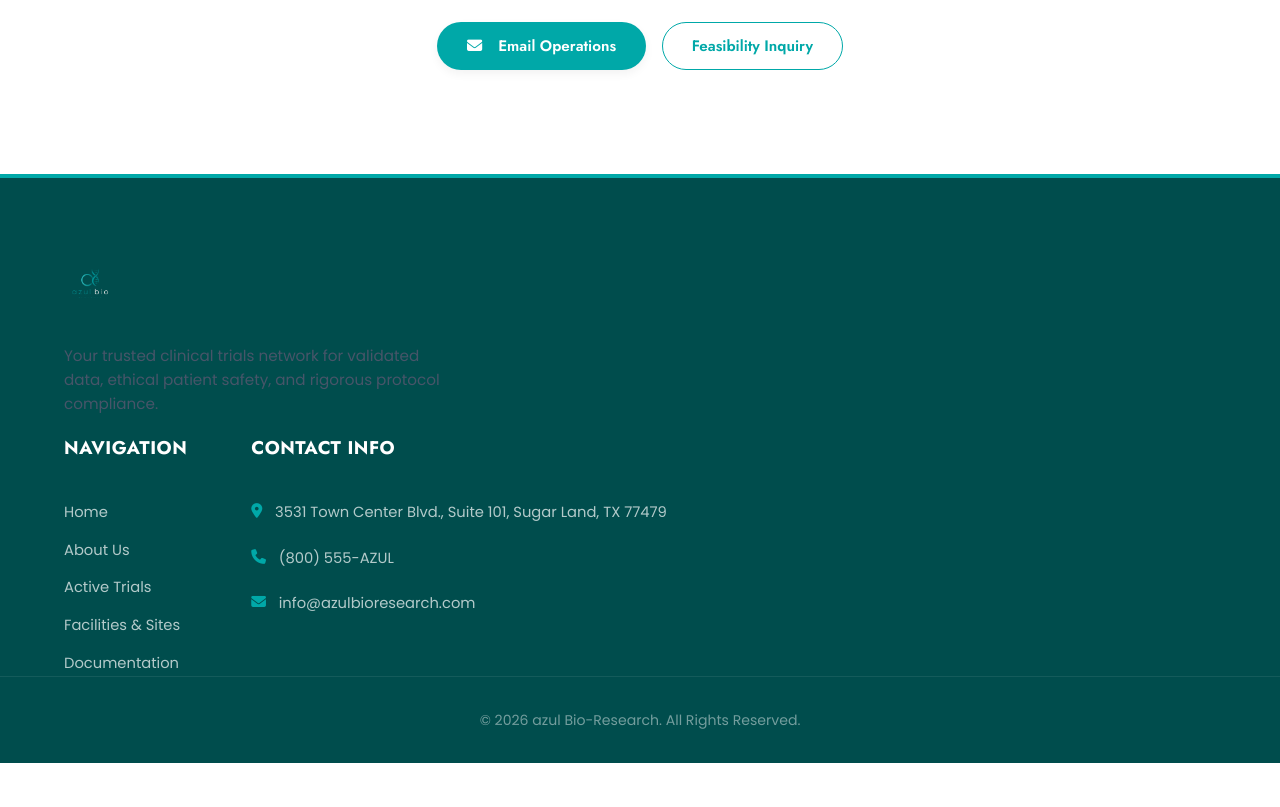
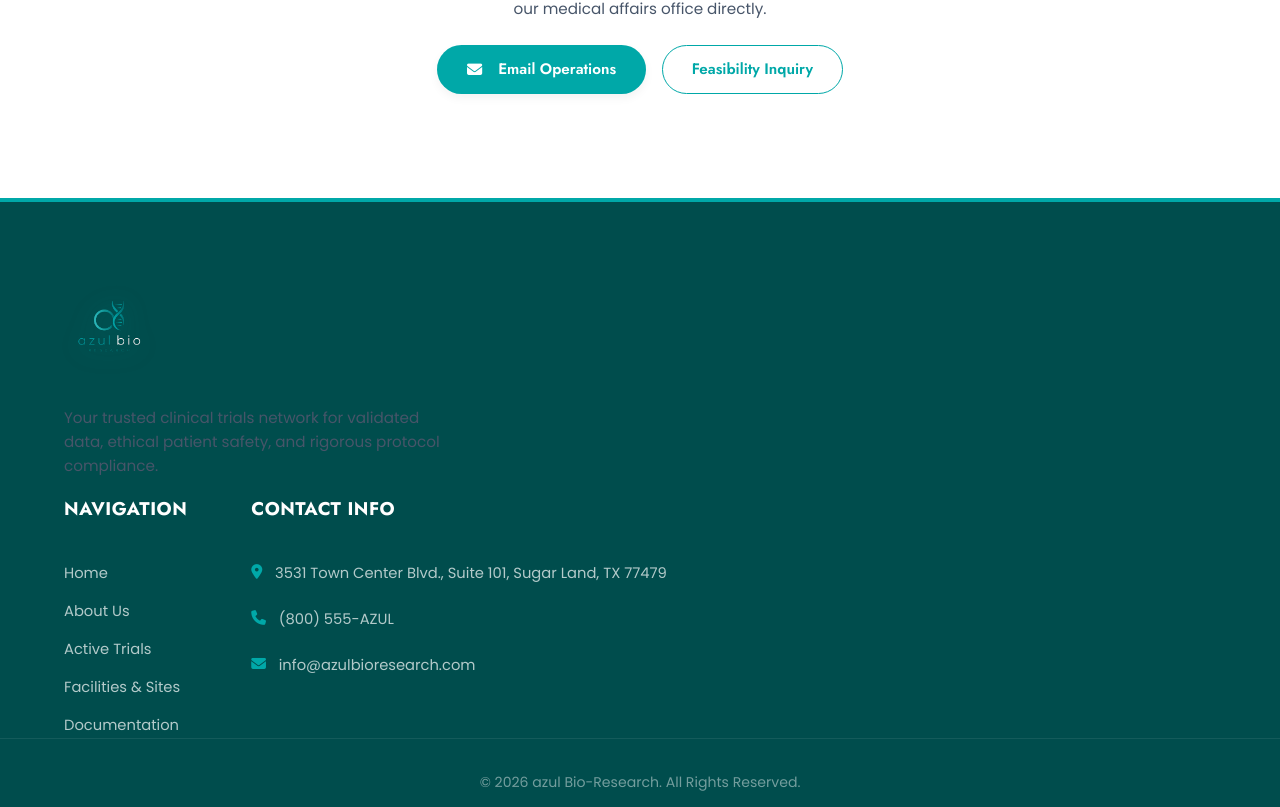
Before and after one commit to hhuss786512tx-tech/Azul-Bio-research, a React (Vite) app: page /team in a window 1280 px wide. Shown: the part 1400-2207 px from the top of the page. Before the commit the page ends 2163 px from the top, so only its background shows below. Built offline with nearby package versions, Linux system fonts and the light colour scheme.

Commit message:
style: Increase logo size in header and footer and add brand drop-shadow for visibility

```diff
--- a/src/styles.css
+++ b/src/styles.css
@@ -425,18 +425,21 @@ p {
 }
 
 .logo-img {
-    height: 46px;
+    height: 80px;
     width: auto;
     display: block;
     transition: var(--transition-smooth);
+    filter: drop-shadow(0 4px 10px rgba(0, 168, 168, 0.2));
 }
 
 .navbar.scrolled .logo-img {
-    height: 38px;
+    height: 65px;
+    filter: drop-shadow(0 2px 6px rgba(0, 168, 168, 0.15));
 }
 
 .footer-brand .logo-img {
-    height: 52px;
+    height: 90px;
+    filter: drop-shadow(0 4px 12px rgba(0, 168, 168, 0.25));
 }
 
 /* Nav Links & Dropdowns */
```
Also changed, not shown: 1 other file (tests, documents, lock files or other folders).
